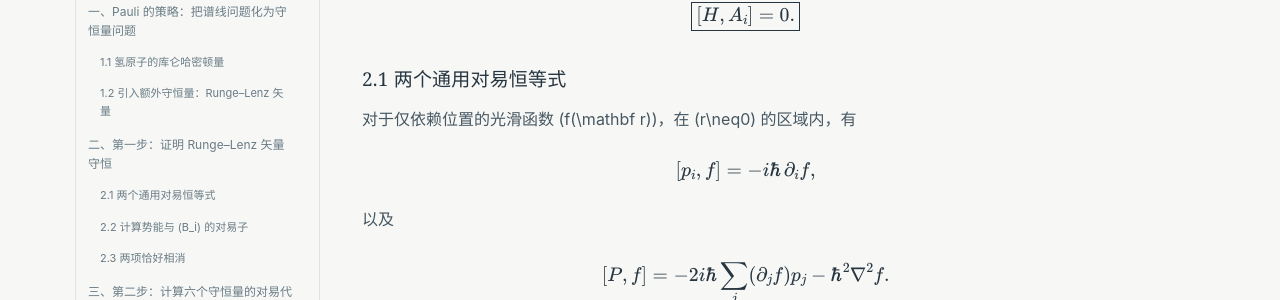
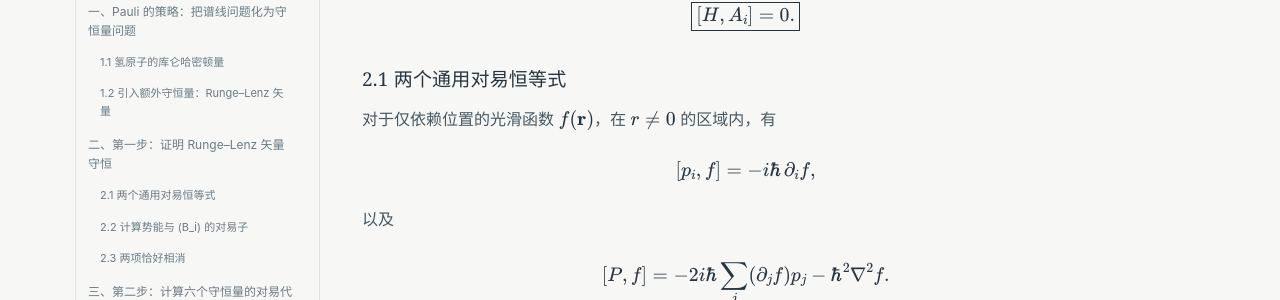
Before and after one commit to CYI1995/quantum-archive, a Jekyll site: the page built from events/matrix-1925/06-pauli-algebra.md, in a window 1280 px wide and 900 px high, scrolled down 2499 px. Shown: the part 154-454 px from the top of the window. Built offline with Jekyll 4.4.1, drawn with Linux system fonts in a browser that asks for light colours.

```diff
--- a/events/matrix-1925/06-pauli-algebra.md
+++ b/events/matrix-1925/06-pauli-algebra.md
@@ -104,7 +104,7 @@ $$
 
 ### 2.1 两个通用对易恒等式
 
-对于仅依赖位置的光滑函数 \(f(\mathbf r)\)，在 \(r\neq0\) 的区域内，有
+对于仅依赖位置的光滑函数 $f(\mathbf r)$，在 $r\neq0$ 的区域内，有
 
 $$
 [p_i,f]=-i\hbar\,\partial_i f,
```
